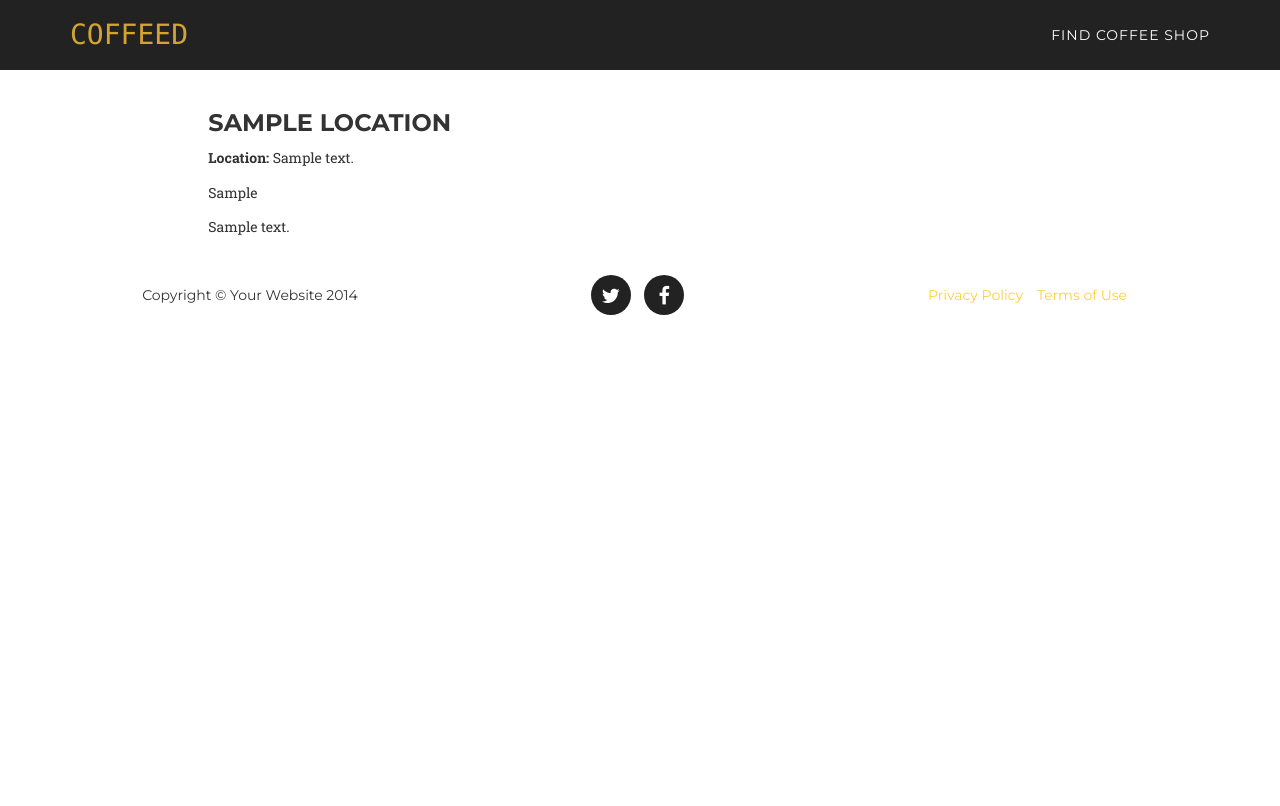
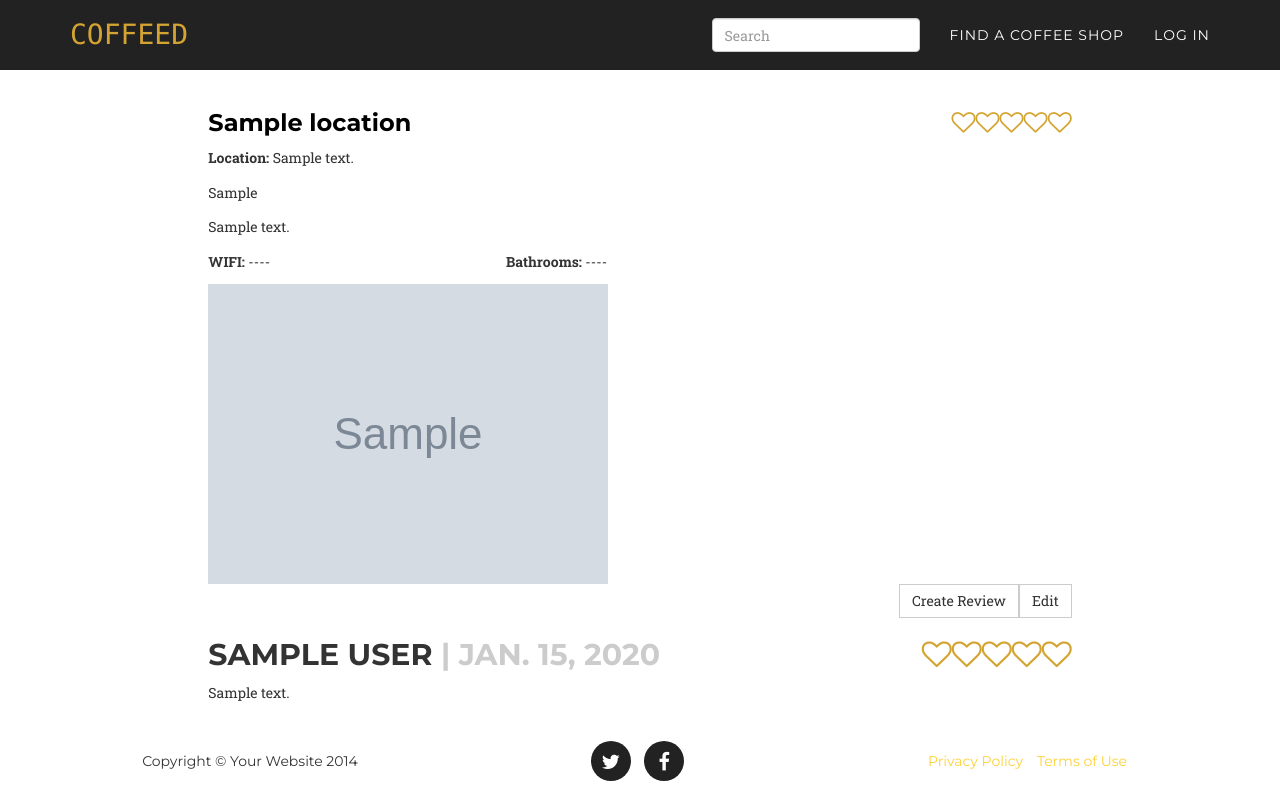
Before and after one commit to pranavjindal/coffeedapp, a Django app: page /location/1/detail in a window 1280 px wide. Before the commit the page ends 315 px from the top, so only its background shows below. Run offline with Django 3.2, Linux system fonts and the light colour scheme; tables that the repository leaves empty hold one stand-in row (values such as "Sample post"); grey boxes marked "Sample" are stand-in pictures; some libraries are stand-ins or nearby versions; some web fonts are replaced.

Commit message:
Messy version of coffee/location rating system created

```diff
--- a/core/admin.py
+++ b/core/admin.py
@@ -3,3 +3,4 @@ import core.models as coremodels
 # Register your models here.
 
 admin.site.register(coremodels.Location)
+admin.site.register(coremodels.Review)
--- a/core/models.py
+++ b/core/models.py
@@ -3,6 +3,27 @@ import uuid
 from django.db import models
 from django.core.urlresolvers import reverse
 from django.contrib.auth.models import User
+from django.db.models import Avg
+
+RATING_CHOICES = (
+    (0, 'None'),
+    (1, '*'),
+    (2, '**'),
+    (3, '***'),
+    (4, '****'),
+    (5, '*****'),
+)
+
+WIFI_CHOICES = (
+	(0, 'Strong'),
+	(1, 'Poor'),
+	(2, 'None'),
+)
+
+YESNO_CHOICES = (
+	(0, 'No'),
+	(1, 'Yes'),
+)
 
 def upload_to_location(instance, filename):
     blocks = filename.split('.')
@@ -19,9 +40,29 @@ class Location(models.Model):
 	hours = models.TextField(null=True, blank=True)
 	image_file = models.ImageField(upload_to=upload_to_location, null=True, blank=True)
 	created_at = models.DateTimeField(auto_now_add=True)
+	wifi_strength = models.IntegerField(choices=WIFI_CHOICES, null=True, blank=True)
+	bathroom_choices = models.IntegerField(choices=YESNO_CHOICES, null=True, blank=True)
 
 	def __unicode__(self):
 		return self.title
 
 	def get_absolute_url(self):
 		return reverse(viewname="location_detail", args=[self.id])
+
+	def get_avg_rating(self):
+		avg_rating = self.review_set.all().aggregate(Avg('rating'))['rating__avg']
+		if avg_rating == None:
+			return avg_rating
+		else:
+			return int(avg_rating)
+
+	def get_reviews(self):
+		return self.review_set.all()
+
+
+class Review(models.Model):
+	location = models.ForeignKey(Location)
+	user = models.ForeignKey(User)
+	description = models.TextField(null=True, blank=True)
+	rating = models.IntegerField(choices = RATING_CHOICES, null=True, blank=True)
+	created_at = models.DateTimeField(auto_now_add=True)
--- a/core/urls.py
+++ b/core/urls.py
@@ -20,5 +20,11 @@ import core.views as coreviews
 urlpatterns = patterns('',
 	url(r'^$', coreviews.LandingView.as_view()),
 	url(r'location/$', coreviews.LocationListView.as_view()),
+    url(r'search/$', coreviews.SearchListView.as_view()),
 	url(r'location/(?P<pk>\d+)/detail$', coreviews.LocationDetailView.as_view(), name='location_detail'),
+    url(r'location/create/$', coreviews.LocationCreateView.as_view()),
+    url(r'location/(?P<pk>\d+)/update/$', coreviews.LocationUpdateView.as_view(), name='location_update'),
+    url(r'location/(?P<pk>\d+)/review/create/$', coreviews.ReviewCreateView.as_view(), name='review_create'),
+    url(r'location/(?P<pk>\d+)/review/update/$', coreviews.ReviewUpdateView.as_view(), name='review_update'),
+    url(r'entrance/$', coreviews.entrance),
 )
--- a/core/views.py
+++ b/core/views.py
@@ -2,7 +2,9 @@ from django.shortcuts import render
 from django.views.generic.base import TemplateView
 from django.views.generic.list import ListView
 from django.views.generic.detail import DetailView
+from django.views.generic.edit import CreateView, UpdateView
 import core.models as coremodels
+from sitegate.decorators import redirect_signedin, sitegate_view
 
 class LandingView(TemplateView):
     template_name = 'base/index.html'
@@ -13,7 +15,67 @@ class LocationListView(ListView):
 	template_name = 'location/list.html'
 
 
+class SearchListView(LocationListView):
+	def get_queryset(self):
+		incoming_query_string = self.request.GET.get('query', '')
+		return coremodels.Location.objects.filter(title__icontains=incoming_query_string)
+
+
 class LocationDetailView(DetailView):
 	model = coremodels.Location
 	template_name = 'location/detail.html'
 	context_object_name = 'location'
+
+	def get_context_data(self, **kwargs):
+		context = super(LocationDetailView, self).get_context_data(**kwargs)
+		location = coremodels.Location.objects.get(id=self.kwargs['pk'])
+		if self.request.user.is_authenticated:
+			user_reviews = coremodels.Review.objects.filter(location=location, user=self.request.user)
+			if user_reviews.count>0:
+				context['user_review'] = user_reviews[0]
+			else:
+				context['user_review'] = None
+		return context
+
+
+class LocationCreateView(CreateView):
+	model = coremodels.Location
+	template_name = 'base/form.html'
+	fields = "__all__"
+
+
+class LocationUpdateView(UpdateView):
+	model = coremodels.Location
+	template_name = 'base/form.html'
+	fields = "__all__"
+
+
+class ReviewCreateView(CreateView):
+	model = coremodels.Review
+	template_name = 'base/form.html'
+	fields =['description', 'rating']
+
+	def form_valid(self, form):
+		form.instance.user = self.request.user
+		form.instance.location = coremodels.Location.objects.get(id=self.kwargs['pk'])
+		return super(ReviewCreateView, self).form_valid(form)
+
+	def get_success_url(self):
+		return self.object.location.get_absolute_url()
+
+
+class ReviewUpdateView(UpdateView):
+	model = coremodels.Review
+	template_name = 'base/form.html'
+	fields =['description', 'rating']
+
+	def get_object(self):
+		return coremodels.Review.objects.get(location__id=self.kwargs['pk'], user=self.request.user)
+
+	def get_success_url(self):
+		return self.object.location.get_absolute_url()
+
+
+@sitegate_view(widget_attrs={'class': 'form-control', 'placeholder': lambda f: f.label}, template='form_bootstrap3') # This also prevents logged in users from accessing our sign in/sign up page.
+def entrance(request):
+    return render(request, 'base/entrance.html', {'title': 'Sign in & Sign up'})
--- a/requirements.txt
+++ b/requirements.txt
@@ -2,8 +2,13 @@ boto==2.38.0
 dj-database-url==0.3.0
 dj-static==0.0.6
 Django==1.8.4
+django-bootstrap3==6.2.2
+django-etc==0.7.1
+django-sitegate==0.10.2
 django-storages==1.1.8
 django-toolbelt==0.0.1
+django-widget-tweaks==1.4.1
+djangoaddattr==0.0.1
 futures==3.0.3
 gunicorn==19.3.0
 Pillow==2.9.0
--- a/templates/base/index.html
+++ b/templates/base/index.html
@@ -69,6 +69,8 @@
                     </li>
                     {% endblock %}
                 </ul>
+                {% block search %}
+                {% endblock %}
             </div>
             <!-- /.navbar-collapse -->
         </div>
--- /dev/null
+++ b/templates/base/rating.html
@@ -0,0 +1,15 @@
+<div class="coffeed-rating">
+{% if rating == 1 %}
+<i class="fa fa-heart"></i><i class="fa fa-heart-o"></i><i class="fa fa-heart-o"></i><i class="fa fa-heart-o"></i><i class="fa fa-heart-o"></i>
+{% elif rating == 2 %}
+<i class="fa fa-heart"></i><i class="fa fa-heart"></i><i class="fa fa-heart-o"></i><i class="fa fa-heart-o"></i><i class="fa fa-heart-o"></i>
+{% elif rating == 3 %}
+<i class="fa fa-heart"></i><i class="fa fa-heart"></i><i class="fa fa-heart"></i><i class="fa fa-heart-o"></i><i class="fa fa-heart-o"></i>
+{% elif rating == 4 %}
+<i class="fa fa-heart"></i><i class="fa fa-heart"></i><i class="fa fa-heart"></i><i class="fa fa-heart"></i><i class="fa fa-heart-o"></i>
+{% elif rating == 5 %}
+<i class="fa fa-heart"></i><i class="fa fa-heart"></i><i class="fa fa-heart"></i><i class="fa fa-heart"></i><i class="fa fa-heart"></i>
+{% else %}
+<i class="fa fa-heart-o"></i><i class="fa fa-heart-o"></i><i class="fa fa-heart-o"></i><i class="fa fa-heart-o"></i><i class="fa fa-heart-o"></i>
+{% endif %}
+</div>
--- /dev/null
+++ b/templates/base/review.html
@@ -0,0 +1,10 @@
+<div class="row">
+	<div class="col-md-8">
+		<h2>{{ review.user.get_full_name }} <a class="subheading"> | {{ review.created_at | date }}</a></h2>
+	</div>
+	<div class="col-md-4 text-right">
+		<h2>{% include 'base/rating.html' with rating=review.rating %}</h2>
+	</div>
+
+</div>
+<p>{{ review.description }}</p>
--- a/templates/base/theme.html
+++ b/templates/base/theme.html
@@ -2,8 +2,25 @@
 
 {% block navigation %}
  <li>
-    <a class="page-scroll" href="/location">Find coffee shop</a>
-</li>
+ <a class="page-scroll" href="/location">Find a Coffee Shop</a>
+ </li>
+ {% if user.is_authenticated %}
+ <li>
+ <a class="page-scroll" href="/location/create/">Add a Location</a>
+ </li>
+ {% else %}
+ <li>
+ <a class="page-scroll" href="/entrance/">Log In</a>
+ </li>
+ {% endif %}
+{% endblock %}
+
+{% block search %}
+<form action="/search/" class="navbar-form navbar-right" method="get">
+	<div class="form-group">
+ 		<input type="text" placeholder="Search" class="form-control" name="query"></input>
+	</div>
+</form>
 {% endblock %}
 
 {% block main_content %}
--- a/templates/location/detail.html
+++ b/templates/location/detail.html
@@ -4,15 +4,35 @@
 	<div class="row">
 		<div class="col-md-2"></div>
 		<div class="col-md-8">
-			<div class="">
-				<h3>{{ location.title }}</h3>
-				{% if location.address %}
-				<p> <b>Location: </b> {{location.address}} </p>
-				{% endif %}
-				{% if location.hours %}
-				<p>{{ location.hours}}</p>
-				{% endif %}
-				<p>{{ location.description}}</p>
+			<div class="row">
+				<div class="col-md-8">
+					<h3><a href="{{ location.get_absolute_url }}">{{ location.title }}</a></h3>
+				</div>
+				<div class="col-md-4 text-right">
+					<h3>{% include 'base/rating.html' with rating=location.get_avg_rating %}</h3>
+				</div>
+				<div class="col-md-12">
+					{% if location.address %}<p><b>Location: </b>{{ location.address }}</p>{% endif %}
+					{% if location.hours %}<p>{{ location.hours }}</p>{% endif %}
+					<p>{{ location.description }}</p>
+					{% include 'location/specifics.html' with location=location %}
+					{% if location.image_file %}
+					<img src="{{ location.image_file.url }}"></img>
+					{% endif %}
+				</div>
+				<div class="col-md-12">
+					<a type="button" href="{% url 'location_update' pk=location.id %}" class="btn btn-default pull-right">Edit</a>
+					{% if user_review %}
+					<a type="button" href="{% url 'review_create' pk=location.id %}" class="btn btn-default pull-right">Update Review</a>
+					{% else %}
+					<a type="button" href="{% url 'review_update' pk=location.id %}" class="btn btn-default pull-right">Create Review</a>
+					{% endif %}
+				</div>
+				<div class="col-md-12">
+					{% for review in location.get_reviews %}
+					{% include 'base/review.html' with location=location %}
+					{% endfor %}
+				</div>
 			</div>
 		</div>
 		<div class="col-md-2"></div>
--- /dev/null
+++ b/templates/location/specifics.html
@@ -0,0 +1,8 @@
+<div class="row">
+<div class="col-md-4">
+<p><b>WIFI: </b>{% if location.wifi %}{{ location.get_wifi_display }}{% else %}----{% endif %}</p>
+</div>
+<div class="col-md-4">
+<p><b>Bathrooms: </b>{% if location.bathrooms %}{{ location.get_bathrooms_display }}{% else %}----{% endif %}</p>
+</div>
+</div>
```
Also changed, not shown: coffeedapp/settings.py (+15 -0 lines), templates/base/entrance.html (added, +28 -0 lines), templates/base/form.html (added, +32 -0 lines), templates/location/list.html (+9 -2 lines), core/migrations/0004_review.py (added), core/migrations/0005_location_wifi_strength.py (added), core/migrations/0006_location_bathroom_choices.py (added).
